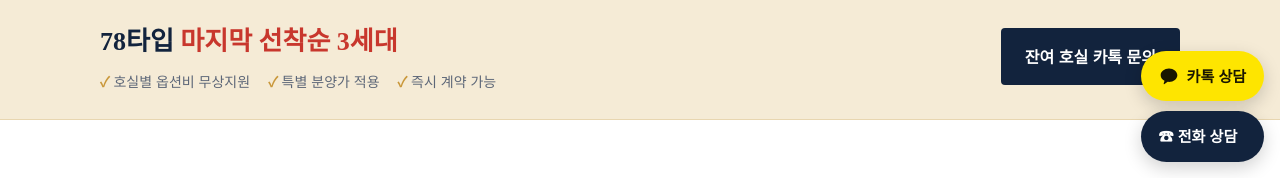
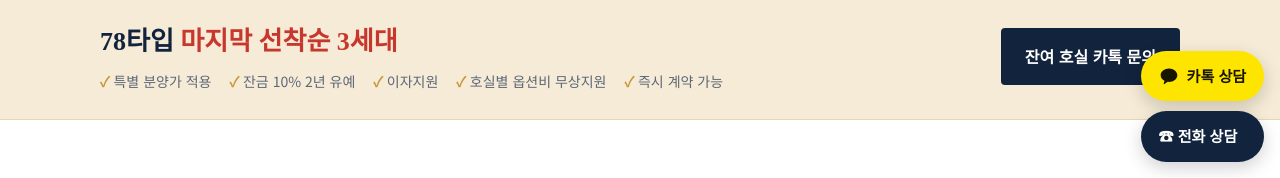
Before and after one commit to donguok76-max/hillstate-jangan, a plain HTML site: page index.html in a window 1280 px wide. Shown: the part 622-800 px from the top of the page. Drawn offline with Linux system fonts and the light colour scheme.

Commit message:
특별분양 혜택에 잔금 2년 유예·이자지원 추가 (광고 문구와 통일)
Co-Authored-By: Claude Opus 5.5 <noreply@anthropic.com>
Claude-Session: https://claude.ai/code/session_01RNrBHwW2b5ff98Y6xkqyn3

```diff
--- a/index.html
+++ b/index.html
@@ -192,7 +192,7 @@ footer b{color:#fff;font-family:var(--serif);font-size:16px}
   <div class="wrap">
     <div>
       <strong>78타입 <em>마지막 선착순 3세대</em></strong>
-      <ul><li>호실별 옵션비 무상지원</li><li>특별 분양가 적용</li><li>즉시 계약 가능</li></ul>
+      <ul><li>특별 분양가 적용</li><li>잔금 10% 2년 유예</li><li>이자지원</li><li>호실별 옵션비 무상지원</li><li>즉시 계약 가능</li></ul>
     </div>
     <a class="btn navy" href="https://pf.kakao.com/_CVwxhX/chat" target="_blank" rel="noopener">잔여 호실 카톡 문의</a>
   </div>
```
